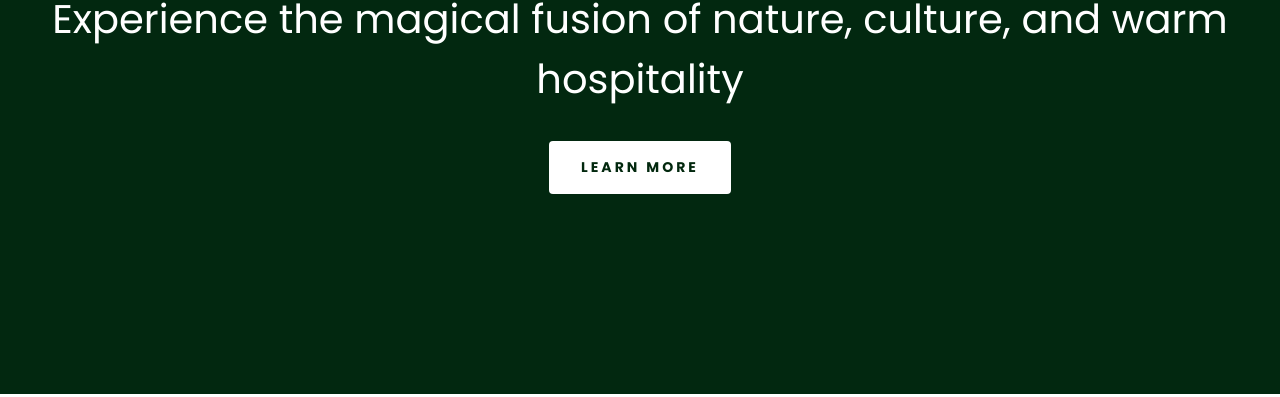
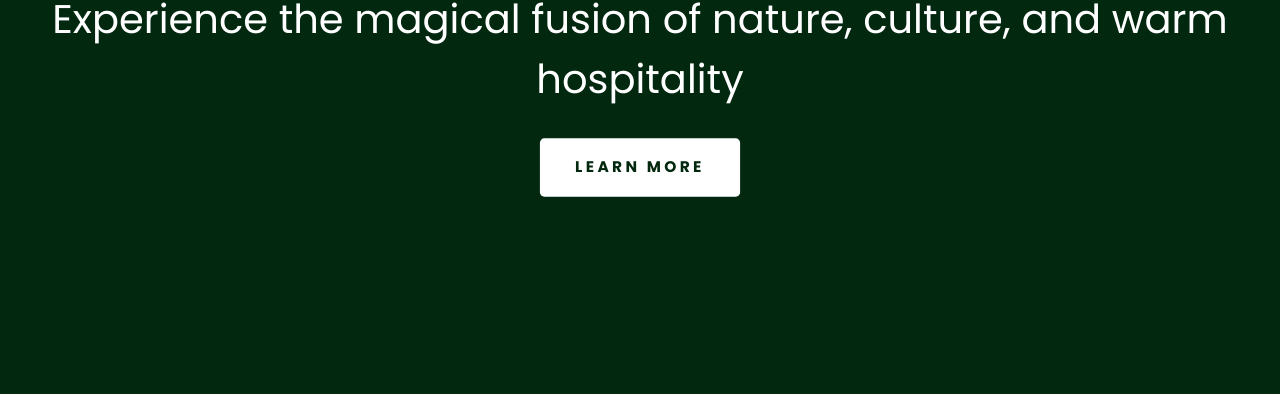
Before and after one commit to mariasotor/colombia-landing-page, a plain HTML site: page index.html in a window 1280 px wide. In both pictures the pointer is over the link 639 px from the left and 570 px from the top of the page. Shown: the part 403-800 px from the top of the page. Drawn offline with Linux system fonts and the light colour scheme.

Commit message:
added hover effect to link btn

```diff
--- a/src/styles.css
+++ b/src/styles.css
@@ -109,6 +109,11 @@ img {
   margin-top: 32px;
   text-decoration: none;
   border-radius: 4px;
+  transition: all 150ms ease-in-out;
+}
+
+.link-btn:hover {
+  transform: scale(1.1);
 }
 
 .primary-link {
```
